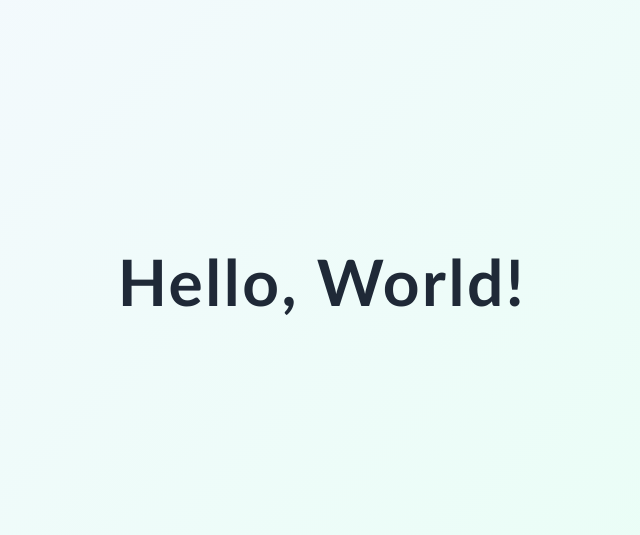
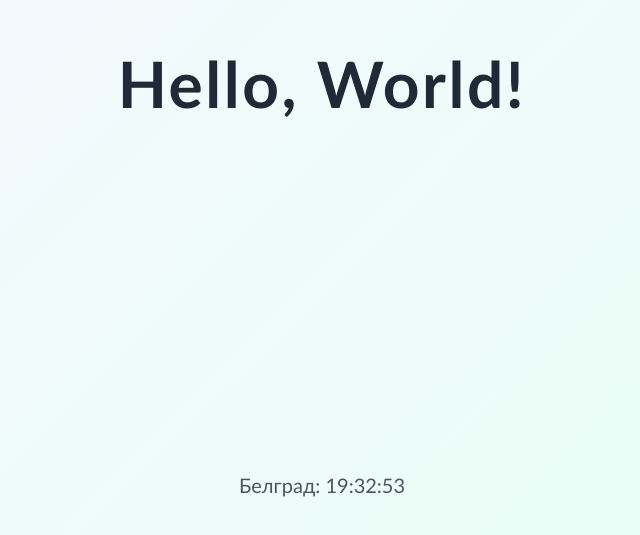
Before and after one commit to vvydrin/New-project-2, a plain HTML site: page index.html in a window 1280 px wide. Shown: the part 119-654 px from the top of the page, without its empty margins (318-958 px from the left). Drawn offline with Linux system fonts and the light colour scheme.

Commit message:
Добавлено время в Белграде
Co-authored-by: Cursor <cursoragent@cursor.com>

```diff
--- a/index.html
+++ b/index.html
@@ -24,9 +24,29 @@
         color: #1f2937;
         letter-spacing: 0.04em;
       }
+
+      .belgrade-time {
+        margin-top: 1.5rem;
+        font-size: 1.25rem;
+        color: #4b5563;
+      }
     </style>
   </head>
   <body>
     <h1>Hello, World!</h1>
+    <p class="belgrade-time" id="belgrade-time">Белград: <span id="time"></span></p>
+    <script>
+      const formatter = new Intl.DateTimeFormat("ru-RU", {
+        timeZone: "Europe/Belgrade",
+        hour: "2-digit",
+        minute: "2-digit",
+        second: "2-digit",
+      });
+      function updateTime() {
+        document.getElementById("time").textContent = formatter.format(new Date());
+      }
+      updateTime();
+      setInterval(updateTime, 1000);
+    </script>
   </body>
 </html>
```
